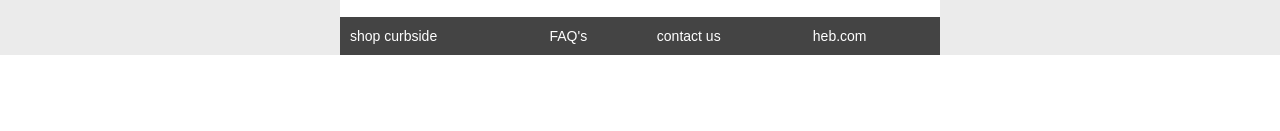
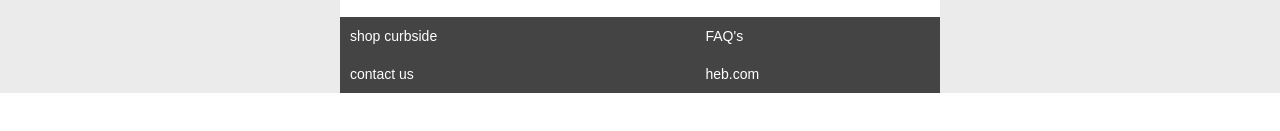
Before and after one commit to reggiekcollins/curbside-02, a plain HTML site: page index.html in a window 1280 px wide. Shown: the part 661-792 px from the top of the page. Drawn offline with Linux system fonts and the light colour scheme.

Commit message:
Changed footer links to 2 column

```diff
--- a/index.html
+++ b/index.html
@@ -307,11 +307,13 @@
             <tr>
               <td style="padding:10px;background-color:#444444">
                 <a href="#"
-                  style="font-size:14px;color:#ffffff;font-family:Arial, Helvetica, sans-serif;text-decoration:none">shop
+                  style="font-size:14px;color:#ffffff;font-family:Arial, Helvetica, sans-serif;text-decoration:none;">shop
                   curbside</a></td>
               <td style="padding:10px;background-color:#444444"><a href="#"
                   style="font-size:14px;color:#ffffff;font-family:Arial, Helvetica, sans-serif;text-decoration:none">FAQ's</a>
               </td>
+            </tr>
+            <tr>
               <td style="padding:10px;background-color:#444444"><a href="#"
                   style="font-size:14px;color:#ffffff;font-family:Arial, Helvetica, sans-serif;text-decoration:none">contact
                   us</a></td>
```
